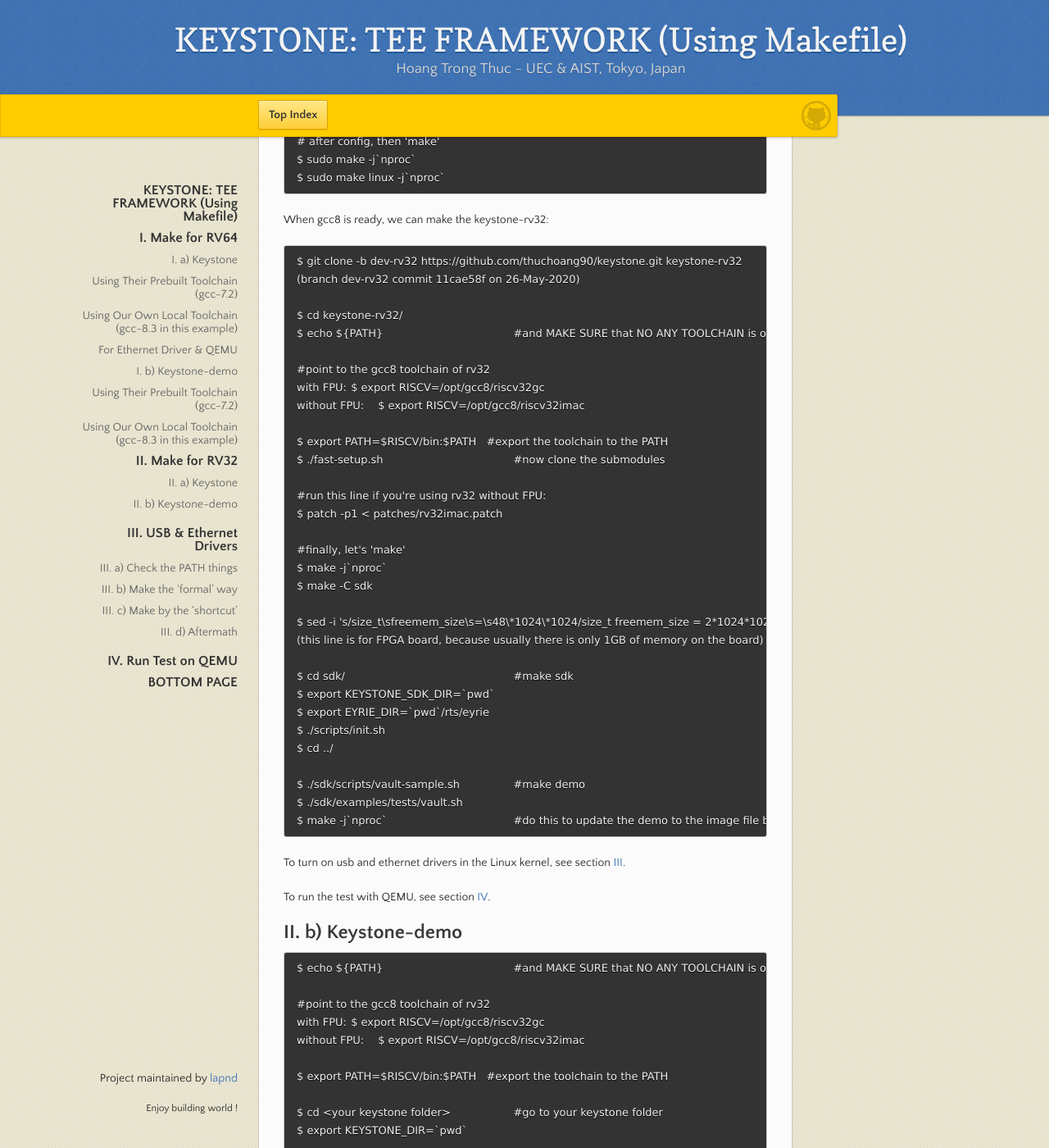
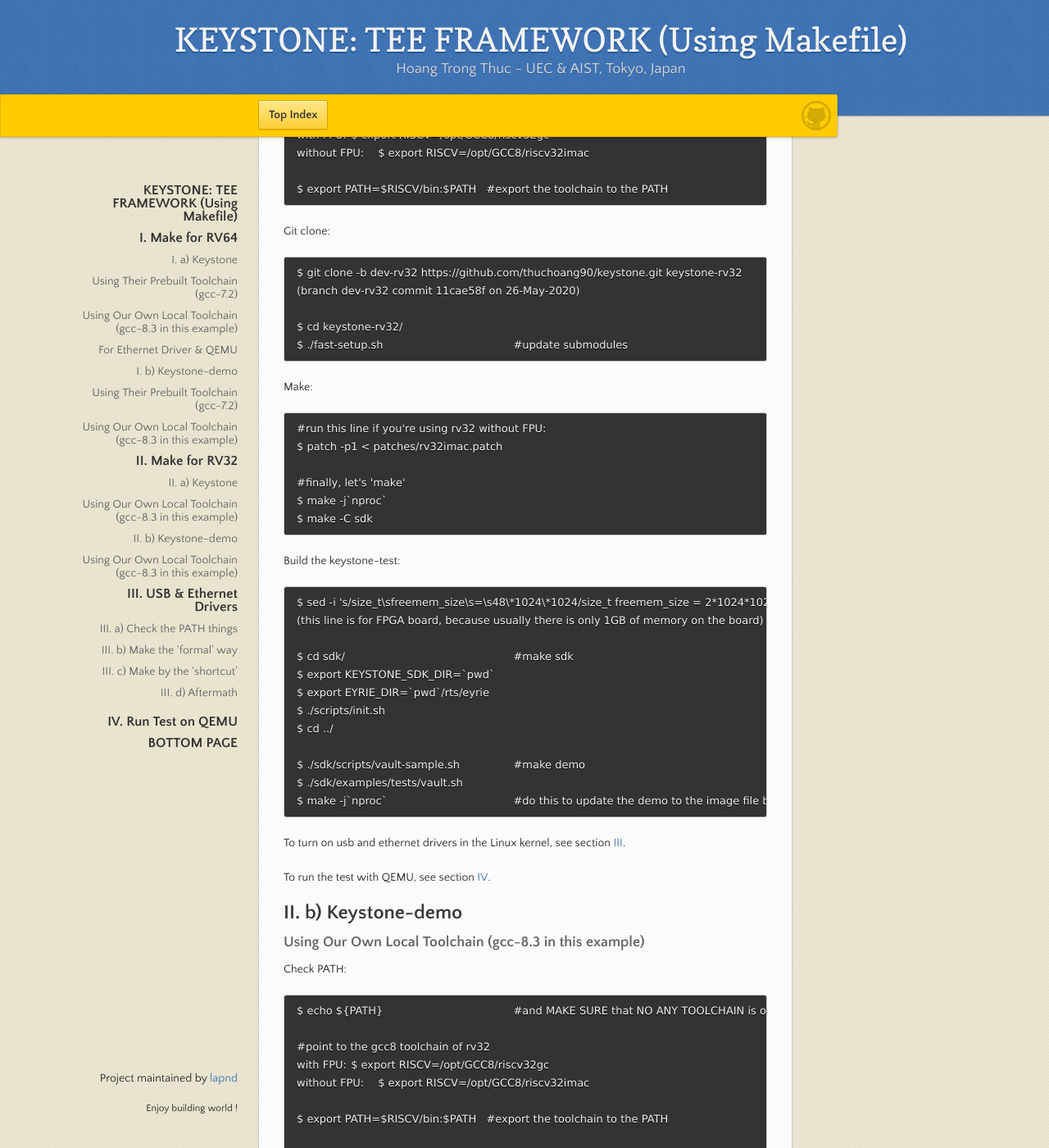
Before and after one commit to lapnd/httdes.github.io, a Jekyll site: the page built from keystone-makefile.md, in a window 1280 px wide and 1400 px high, scrolled down 4178 px. Shown: the whole window at 82% size. Built offline with Jekyll 4.4.1, drawn with Linux system fonts in a browser that asks for light colours; our own code applies the rules of GitHub Pages for plain Markdown files; some of the changed text lies outside the part shown.

Commit message:
Update keystone-makefile.md

````diff
--- a/keystone-makefile.md
+++ b/keystone-makefile.md
@@ -67,7 +67,7 @@ Update submodule:
 $ ./fast-setup.sh	#this time, it won't download the prebuilt toolchain, just update the submodule
 ```
 
-We need to do some modifications before $ make:
+We need to do some modifications before make:
 ```
 $ vi hifive-conf/buildroot_initramfs_config
 Then change the "GCC_7=y" to "GCC_8=y"
@@ -193,51 +193,53 @@ However, because the QEMU fail on using local toolchain, thus the **$ make getan
 
 ## II. a) Keystone
 
-You need the gcc8 riscv toolchain for this build.
+### Using Our Own Local Toolchain (gcc-8.3 in this example)
 
-To build the gcc8 riscv toolchain, follow the instruction in [Initial Setup](./init.md#iii-risc-v-toolchain).
+Check PATH:
+```
+$ echo ${PATH}					#and MAKE SURE that NO ANY TOOLCHAIN is on the PATH
 
-	# config rv32 with FPU:		$ ./configure --prefix=/opt/riscv32gc --with-arch=rv32gc --with-abi=ilp32d
-	#       or without FPU:		$ ./configure --prefix=/opt/riscv32imac --with-arch=rv32imac --with-abi=ilp32
+#point to the toolchain of rv32
+with FPU:	$ export RISCV=/opt/GCC8/riscv32gc
+without FPU:	$ export RISCV=/opt/GCC8/riscv32imac
 
-	# after config, then 'make'
-	$ sudo make -j`nproc`
-	$ sudo make linux -j`nproc`
+$ export PATH=$RISCV/bin:$PATH	#export the toolchain to the PATH
+```
 
-When gcc8 is ready, we can make the keystone-rv32:
+Git clone:
+```
+$ git clone -b dev-rv32 https://github.com/thuchoang90/keystone.git keystone-rv32
+(branch dev-rv32 commit 11cae58f on 26-May-2020)
 
-	$ git clone -b dev-rv32 https://github.com/thuchoang90/keystone.git keystone-rv32
-	(branch dev-rv32 commit 11cae58f on 26-May-2020)
+$ cd keystone-rv32/
+$ ./fast-setup.sh					#update submodules
+```
 
-	$ cd keystone-rv32/
-	$ echo ${PATH}					#and MAKE SURE that NO ANY TOOLCHAIN is on the PATH
+Make:
+```
+#run this line if you're using rv32 without FPU:
+$ patch -p1 < patches/rv32imac.patch
 
-	#point to the gcc8 toolchain of rv32
-	with FPU:	$ export RISCV=/opt/gcc8/riscv32gc
-	without FPU:	$ export RISCV=/opt/gcc8/riscv32imac
+#finally, let's 'make'
+$ make -j`nproc`
+$ make -C sdk
+```
 
-	$ export PATH=$RISCV/bin:$PATH	#export the toolchain to the PATH
-	$ ./fast-setup.sh					#now clone the submodules
+Build the keystone-test:
+```
+$ sed -i 's/size_t\sfreemem_size\s=\s48\*1024\*1024/size_t freemem_size = 2*1024*1024/g' ./sdk/examples/tests/test-runner.cpp
+(this line is for FPGA board, because usually there is only 1GB of memory on the board)
 
-	#run this line if you're using rv32 without FPU:
-	$ patch -p1 < patches/rv32imac.patch
+$ cd sdk/							#make sdk
+$ export KEYSTONE_SDK_DIR=`pwd`
+$ export EYRIE_DIR=`pwd`/rts/eyrie
+$ ./scripts/init.sh
+$ cd ../
 
-	#finally, let's 'make'
-	$ make -j`nproc`
-	$ make -C sdk
-
-	$ sed -i 's/size_t\sfreemem_size\s=\s48\*1024\*1024/size_t freemem_size = 2*1024*1024/g' ./sdk/examples/tests/test-runner.cpp
-	(this line is for FPGA board, because usually there is only 1GB of memory on the board)
-
-	$ cd sdk/							#make sdk
-	$ export KEYSTONE_SDK_DIR=`pwd`
-	$ export EYRIE_DIR=`pwd`/rts/eyrie
-	$ ./scripts/init.sh
-	$ cd ../
-
-	$ ./sdk/scripts/vault-sample.sh		#make demo
-	$ ./sdk/examples/tests/vault.sh
-	$ make -j`nproc`					#do this to update the demo to the image file bbl.bin
+$ ./sdk/scripts/vault-sample.sh		#make demo
+$ ./sdk/examples/tests/vault.sh
+$ make -j`nproc`					#do this to update the demo to the image file bbl.bin
+```
 
 To turn on usb and ethernet drivers in the Linux kernel, see section [III](#iii-usb--ethernet-drivers).
 
@@ -245,40 +247,55 @@ To run the test with QEMU, see section [IV](#iv-run-test-on-qemu).
 
 ## II. b) Keystone-demo
 
-	$ echo ${PATH}					#and MAKE SURE that NO ANY TOOLCHAIN is on the PATH
+### Using Our Own Local Toolchain (gcc-8.3 in this example)
 
-	#point to the gcc8 toolchain of rv32
-	with FPU:	$ export RISCV=/opt/gcc8/riscv32gc
-	without FPU:	$ export RISCV=/opt/gcc8/riscv32imac
+Check PATH:
+```
+$ echo ${PATH}					#and MAKE SURE that NO ANY TOOLCHAIN is on the PATH
 
-	$ export PATH=$RISCV/bin:$PATH	#export the toolchain to the PATH
+#point to the gcc8 toolchain of rv32
+with FPU:	$ export RISCV=/opt/GCC8/riscv32gc
+without FPU:	$ export RISCV=/opt/GCC8/riscv32imac
 
-	$ cd <your keystone folder>			#go to your keystone folder
-	$ export KEYSTONE_DIR=`pwd`
+$ export PATH=$RISCV/bin:$PATH	#export the toolchain to the PATH
 
-	$ cd ../							#go back outside
-	$ git clone -b dev-rv32 https://github.com/thuchoang90/keystone-demo.git keystone-demo-rv32
-	(branch dev-rv32 commit 7c913f0b on 24-Mar-2020)
+$ cd keystone-rv32/			#go to your keystone folder
+$ export KEYSTONE_DIR=`pwd`
+```
 
-	$ cd keystone-demo-rv32/
-	$ . source.sh
-	$ ./quick-start.sh					#type Y when asked
-	after this step, a new app is generated and coppied to the keystone directory
+Git clone:
+```
+$ cd ../							#go back outside
+$ git clone -b dev-rv32 https://github.com/thuchoang90/keystone-demo.git keystone-demo-rv32
+(branch dev-rv32 commit 7c913f0b on 24-Mar-2020)
+```
 
-	cd back to the keystone directory and remake the image with the new keystone-demo app
-	$ cd ${KEYSTONE_DIR}			#now go back to the keystone folder
-	$ make -j`nproc`					#and update the bbl.bin there
+Make:
+```
+$ cd keystone-demo-rv32/
+$ . source.sh
+$ ./quick-start.sh					#type Y when asked
+after this step, a new app is generated and coppied to the keystone directory
+```
 
-	However, it will be a false attestation. To update the new hash value, do the followings:
-	$ cd ../keystone-demo-rv32/			#first, cd back to the keystone-demo directory
-	$ make getandsethash
-	$ rm trusted_client.riscv
-	$ make trusted_client.riscv
-	$ make copybins
-	after this step, the app is updated with the correct hash value and coppied to the keystone directory
+Update keystone-demo to the keystone/ folder:
+```
+$ cd ${KEYSTONE_DIR}			#now go back to the keystone folder
+$ make -j`nproc`					#and update the bbl.bin there
+```
 
-	$ cd ${KEYSTONE_DIR}			#now go back to the keystone folder
-	$ make -j`nproc`					#and update the bbl.bin there
+However, it will be a false attestation. To update the new hash value, do the followings:
+```
+$ cd ../keystone-demo-rv32/			#first, cd back to the keystone-demo directory
+$ make getandsethash
+$ rm trusted_client.riscv
+$ make trusted_client.riscv
+$ make copybins
+after this step, the app is updated with the correct hash value and coppied to the keystone directory
+
+$ cd ${KEYSTONE_DIR}			#now go back to the keystone folder
+$ make -j`nproc`					#and update the bbl.bin there
+```
 
 To run the test with QEMU, see section [IV](#iv-run-test-on-qemu).
 
@@ -290,46 +307,60 @@ There are two ways of doing this, the 'formal' way, and the shortcut.
 
 ## III. a) Check the PATH things
 
-	$ echo ${PATH}					#and MAKE SURE that NO ANY TOOLCHAIN is on the PATH
-	$ cd <your keystone folder>			#go to your keystone folder
-	$ . source.sh
-	$ export KEYSTONE_DIR=`pwd`
+```
+$ echo ${PATH}					#and MAKE SURE that NO ANY TOOLCHAIN is on the PATH
+$ cd <your keystone folder>			#go to your keystone folder
+$ . source.sh
+$ export KEYSTONE_DIR=`pwd`
 
-	$ cd <your keystone-demo folder>	#go to your keystone-demo folder
-	$ . source.sh
+$ cd <your keystone-demo folder>	#go to your keystone-demo folder
+$ . source.sh
+```
 
 ## III. b) Make the 'formal' way
 
 The proper way to modify drivers in Linux kernel is open the kernel, select or diselect some drivers, apply the changes, and remake everything.
 
-	$ cd <your keystone folder>
-	$ make -f hifive.mk linux-menuconfig
-	wait for the GUI to load, then:
-		1. Device drivers -> Network device support -> USB network adapters
-		2. choose the appropriate drivers and turn them on (usually they are the RTL** something)
-		3. Exit to go back to the Network device support page
-		4. Now go to Ethernet driver support page
-		5. choose the appropriate drivers and turn them on (mostly they are the Intel and Realtek ones)
-		6. Now just keep Exit till the end and choose Yes when asked to save the new configurations
+```
+$ cd <your keystone folder>
+$ make -f hifive.mk linux-menuconfig
+```
 
-	$ cp hifive-conf/linux_defconfig hifive-conf/linux_cma_conf
-	this line is for applying the new config file into the build file
+wait for the GUI to load, then:
+```
+1. Device drivers -> Network device support -> USB network adapters
+2. choose the appropriate drivers and turn them on (usually they are the RTL** something)
+3. Exit to go back to the Network device support page
+4. Now go to Ethernet driver support page
+5. choose the appropriate drivers and turn them on (mostly they are the Intel and Realtek ones)
+6. Now just keep Exit till the end and choose Yes when asked to save the new configurations
+```
 
-	finally, remake everything:
-	$ make clean
-	if keystone-rv64:	$ make image -j`nproc`
-	if keystone-rv32:	$ make -j`nproc`
+This line is for applying the new config file into the build file
+```
+$ cp hifive-conf/linux_defconfig hifive-conf/linux_cma_conf
+```
+
+Finally, remake everything:
+```
+$ make clean
+if keystone-rv64:	$ make image -j`nproc`
+if keystone-rv32:	$ make -j`nproc`
+```
 
 ## III. c) Make by the 'shortcut'
 
 So, the bottom line of the 'formal' way above is just to creating a new **linux_cma_conf** file under the *hifive-conf/* directory.
 
 Then, I give you [THE FILE](./linux_cma_conf), you know what to do:
-
-	after copy the **linux_cma_conf** file to your <keystone folder>/hifive-conf/linux_cma_conf:
-	and also after "Check the PATH things" at III. a):
-	$ make clean
-	$ make -j`nproc`
+- Copy the **linux_cma_conf** file to your <keystone folder>/hifive-conf/linux_cma_conf
+- Check the PATH things at III. a)
+- Make:
+```
+$ make clean
+if keystone-rv64:	$ make image -j`nproc`
+if keystone-rv32:	$ make -j`nproc`
+```
 
 ## III. d) Aftermath
 
````
